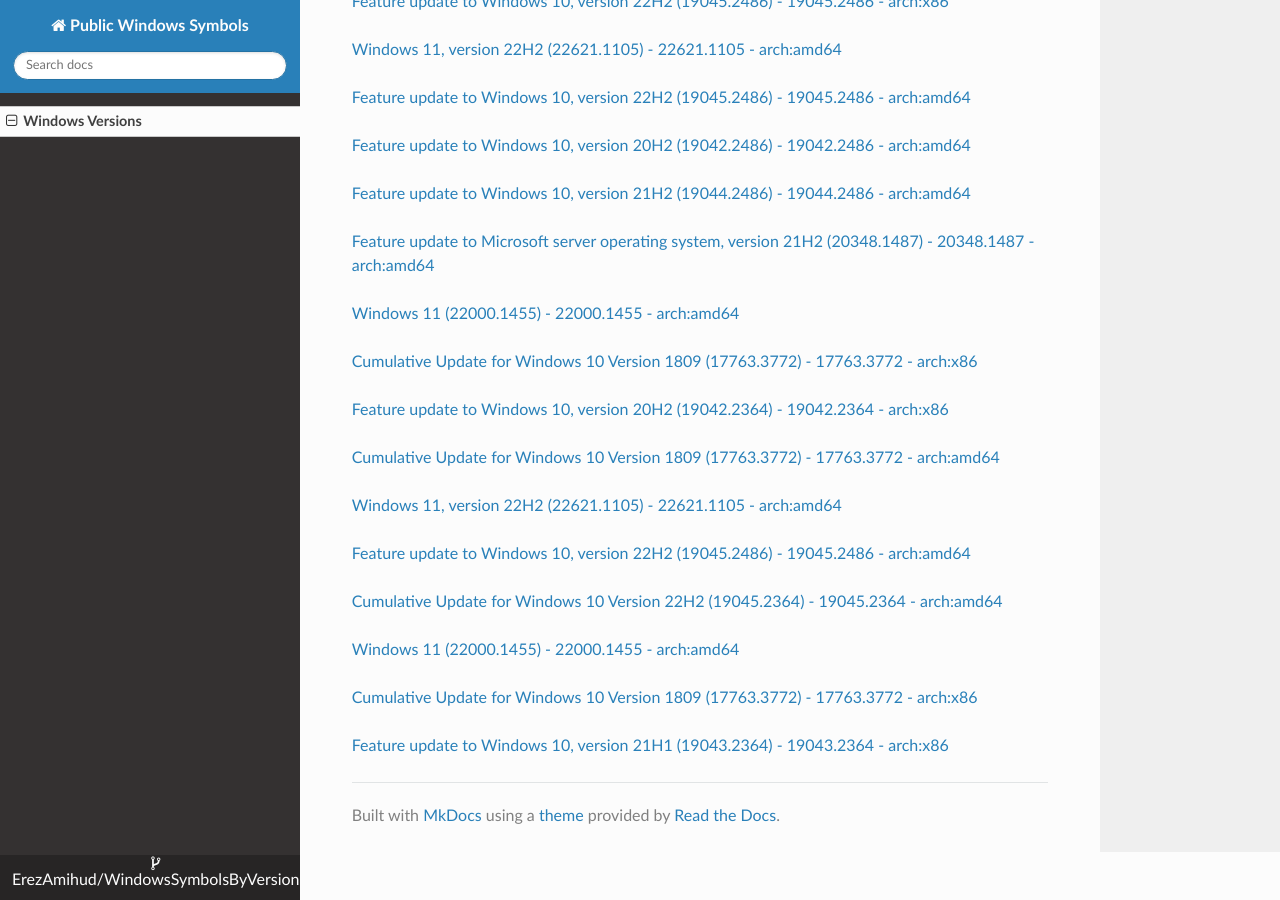
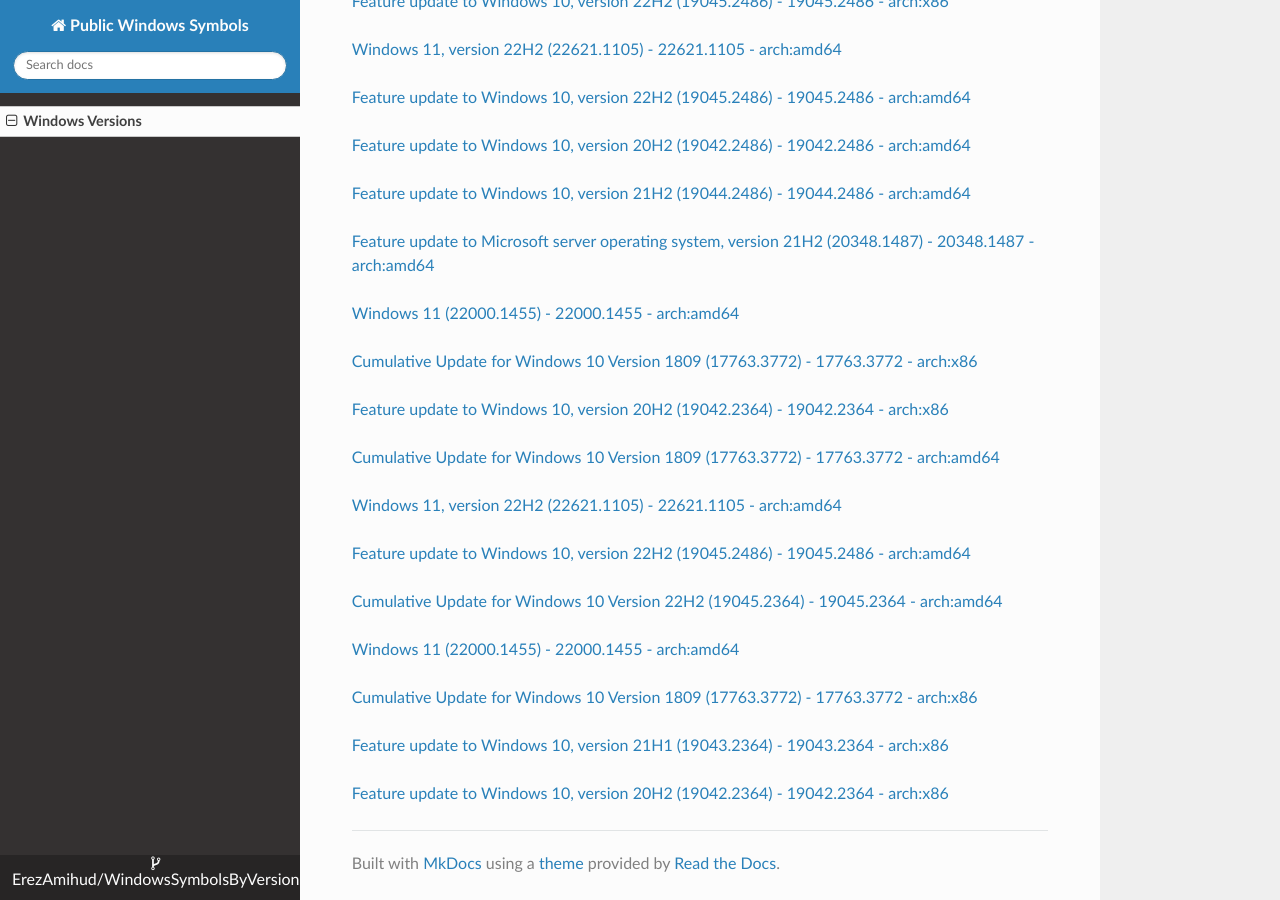
Before and after one commit to ErezAmihud/WindowsSymbolsByVersion, an MkDocs documentation site: the page built from docs/index.md, in a window 1280 px wide and 900 px high, scrolled down 43133 px. Built offline with MkDocs 1.6.1, drawn with Linux system fonts in a browser that asks for light colours; nearby versions of some CDN libraries.

Commit message:
Automated commit, add manifest for 7801bd92-1ba5-4027-82f3-382778a6ac03

```diff
--- a/docs/index.md
+++ b/docs/index.md
@@ -2527,3 +2527,6 @@
 
 
 [Feature update to Windows 10, version 21H1 (19043.2364) - 19043.2364 - arch:x86](https://github.com/ErezAmihud/WindowsSymbolsByVersion/blob/main/manifests/a6ba652c-1bd7-4a85-8751-c877cfb64535.manifest)
+
+
+[Feature update to Windows 10, version 20H2 (19042.2364) - 19042.2364 - arch:x86](https://github.com/ErezAmihud/WindowsSymbolsByVersion/blob/main/manifests/7801bd92-1ba5-4027-82f3-382778a6ac03.manifest)
```
Also changed, not shown: process_builds.json (+1 -1 lines).
